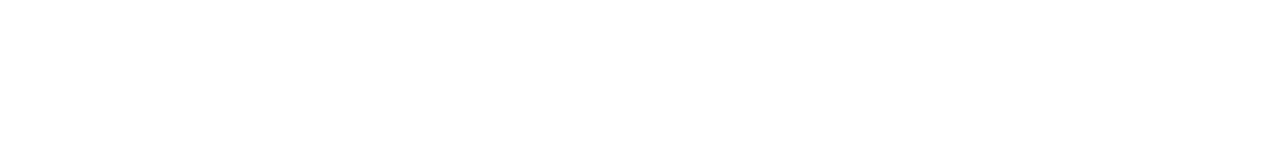
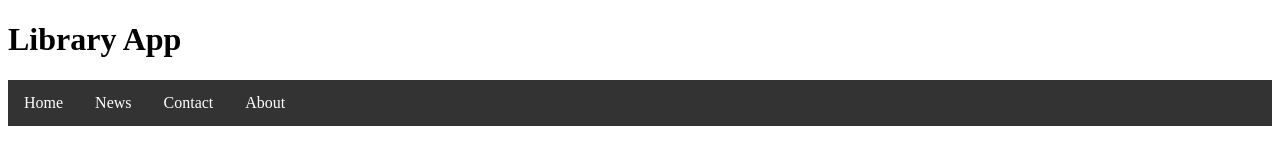
Before and after one commit to Nick0099/odin-library, a plain HTML site: page index.html in a window 1280 px wide. Drawn offline with Linux system fonts and the light colour scheme.

Commit message:
add nav to html page

```diff
--- a/index.html
+++ b/index.html
@@ -3,11 +3,19 @@
 <head>
     <meta charset="UTF-8">
     <meta name="viewport" content="width=device-width, initial-scale=1.0">
-    <title>Library</title>
+    <title>My Library</title>
     <link rel="stylesheet" href="styles.css">
 </head>
 <body>
-
-    <script src="script.js"></script>
+   <h1>Library App</h1>
+    <nav>
+        <ul>
+            <li><a href="default.asp">Home</a></li>
+            <li><a href="news.asp">News</a></li>
+            <li><a href="contact.asp">Contact</a></li>
+            <li><a href="about.asp">About</a></li>
+        </ul>
+    </nav>
+   <script src="script.js"></script>
 </body>
 </html>
--- a/styles.css
+++ b/styles.css
@@ -0,0 +1,24 @@
+
+ul {
+  list-style-type: none;
+  margin: 0;
+  padding: 0;
+  overflow: hidden;
+  background-color: #333333;
+}
+
+ul li {
+  float: left;
+}
+
+ul li a {
+  display: block;
+  color: white;
+  text-align: center;
+  padding: 14px 16px;
+  text-decoration: none;
+}
+
+ul li a:hover {
+  background-color: #111111;
+}
```
